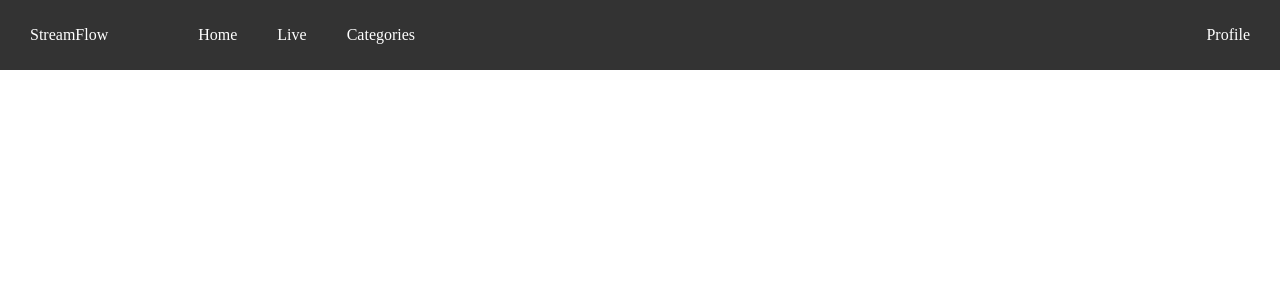
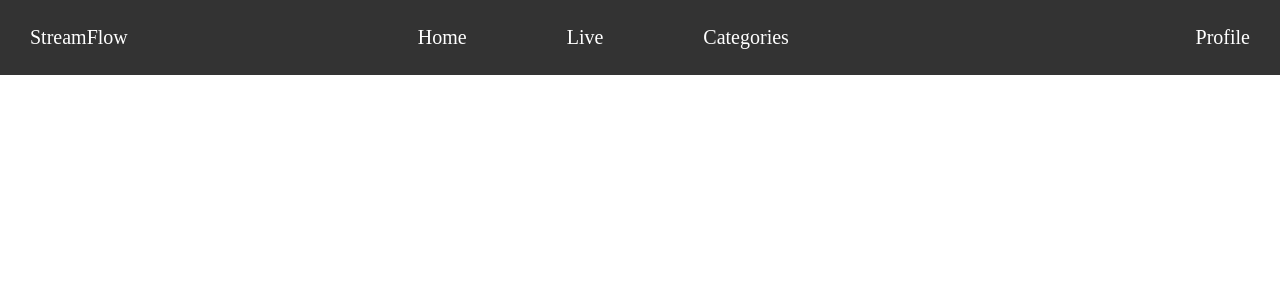
Before and after one commit to Hashim34643/StreamFlow-frontend, a React (Vite) app in the folder StreamFlow/: page / in a window 1280 px wide. Shown: the top 300 px of the page. Built offline with nearby package versions, Linux system fonts and the light colour scheme.

Commit message:
Header component modified

```diff
--- a/StreamFlow/src/components/Header.jsx
+++ b/StreamFlow/src/components/Header.jsx
@@ -1,9 +1,10 @@
+import React from 'react';
 import { Link } from 'react-router-dom';
-import "../styles/Header.css";
+import '../styles/Header.css';
 
 const Header = () => {
   return (
-    <header className="header">
+    <header className='header'>
       <div className="logo">
         <Link to="/">StreamFlow</Link>
       </div>
--- a/StreamFlow/src/styles/Header.css
+++ b/StreamFlow/src/styles/Header.css
@@ -13,6 +13,7 @@
     color: white;
     text-decoration: none;
     padding: 10px;
+    font-size: 20px;
 }
 
 .navbar {
@@ -24,11 +25,11 @@
 .navbar ul {
     list-style-type: none;
     display: flex;
-    margin-left: 20px;
+    margin-left: 190px;
 }
 
 .navbar ul li {
-    margin: 0 10px;
+    margin: 0 40px;
 }
 
 .profile {
```
Lines whose indentation alone changed are shown as unchanged.
